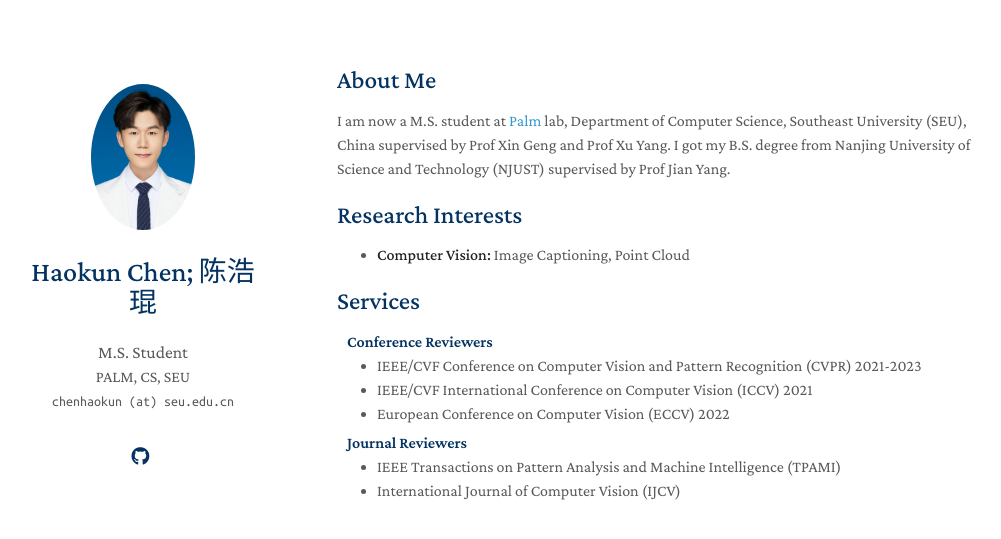
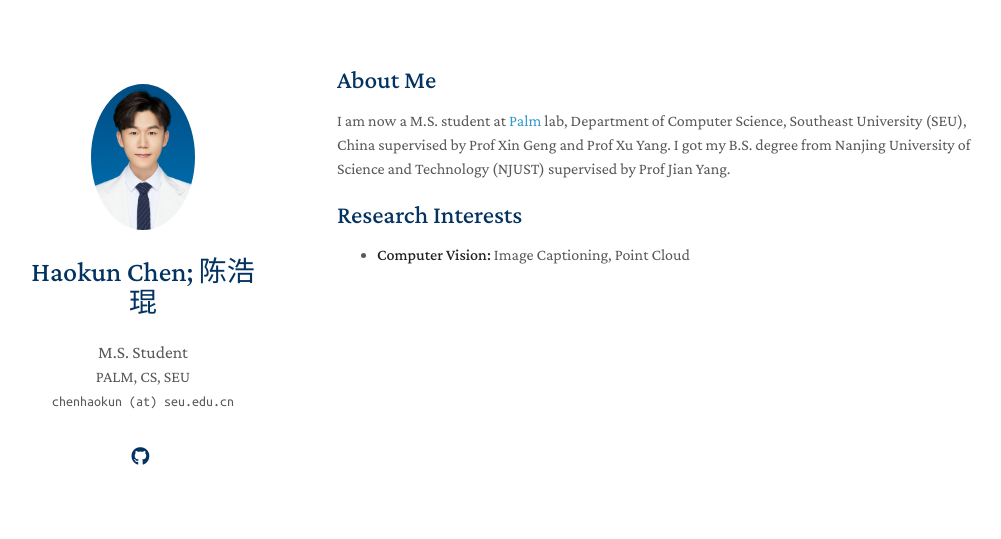
Before and after one commit to haokunchen0/haokunchen0.github.io, a Jekyll site: the page built from index.md, in a window 1280 px wide. Shown: the top 539 px of the page, without its empty margins (133-1134 px from the left). Built offline with Jekyll 4.4.1, drawn with Linux system fonts in a browser that asks for light colours; nearby versions of some CDN libraries; a style sheet for code colours, icons or effects is not loaded; our own code applies the rules of GitHub Pages for plain Markdown files.

Commit message:
Update services.md

```diff
--- a/_includes/services.md
+++ b/_includes/services.md
@@ -1,4 +1,4 @@
-## Services
+<!-- ## Services
 
 <h4 style="margin:0 10px 0;">Conference Reviewers</h4>
 
@@ -13,4 +13,4 @@
 <ul style="margin:0 0 20px;">
   <li><a href="https://www.computer.org/csdl/journal/tp"><autocolor>IEEE Transactions on Pattern Analysis and Machine Intelligence (TPAMI)</autocolor></a></li>
   <li><a href="https://www.springer.com/journal/11263"><autocolor>International Journal of Computer Vision (IJCV)</autocolor></a></li>
-</ul>
+</ul> -->
```
